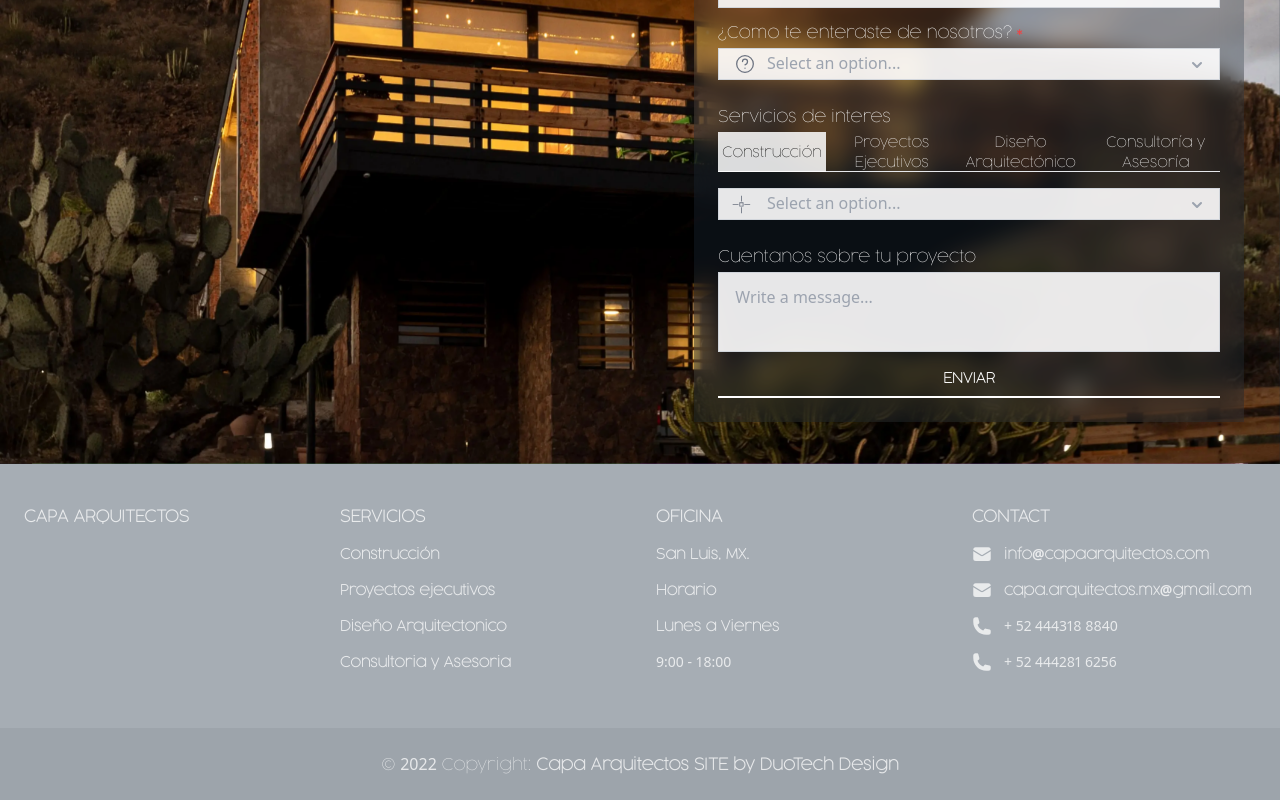
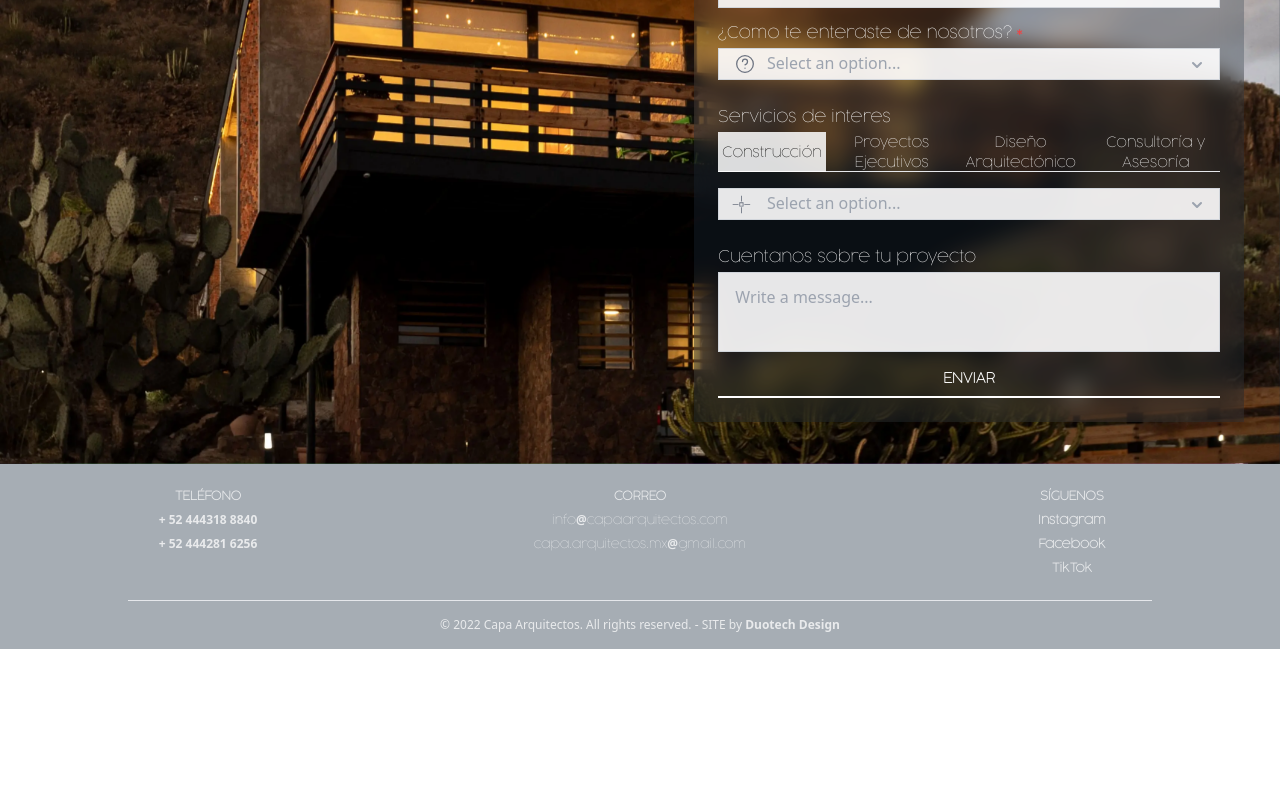
Before and after one commit to Duotech-Design/capaarquitectos-landing, a React (Vite) app: page /contact-us in a window 1280 px wide. Shown: the part 336-1136 px from the top of the page. After the commit the page ends 985 px from the top, so only its background shows below. Built offline with nearby package versions, Linux system fonts and the light colour scheme.

Commit message:
changes in footer style

```diff
--- a/src/components/footer/Footer.tsx
+++ b/src/components/footer/Footer.tsx
@@ -1,146 +1,55 @@
 export const Footer = () => {
   return (
     <>
-      <footer className="backdrop-blur-sm z-50 bg-darkBlue/40 text-center text-white/75 lg:text-left">
-        <div className="mx-6 py-10 text-center md:text-left">
-          <div className="grid-1 grid gap-8 md:grid-cols-2 lg:grid-cols-4">
-            <div className="">
-              <h6 className="mb-4 flex items-center justify-center font-bold uppercase md:justify-start">
-                <span className=""></span>
-                Capa Arquitectos
-              </h6>
-            </div>
-
+      <footer className="bg-darkBlue/40 text-center text-white/75 lg:text-left">
+        <div className="py-6 text-center">
+          <div className="grid grid-cols-1 gap-4 md:grid-cols-3">
+            {/* Contact Information */}
             <div>
-              <h6 className="mb-4 flex justify-center font-bold uppercase md:justify-start">
-                Servicios
-              </h6>
-              <p className="mb-4 text-sm font-bold">
-                Construcción
-              </p>
-              <p className="mb-4 text-sm font-bold">
-                Proyectos ejecutivos
-              </p>
-              <p className="mb-4 text-sm font-bold">
-                Diseño Arquitectonico
-              </p>
-              <p className="text-sm font-bold">
-                Consultoria y Asesoria
-              </p>
-            </div>
-            <div>
-              <h6 className="mb-4 flex justify-center font-bold uppercase md:justify-start ">
-                Oficina
-              </h6>
-              <p className="mb-4 flex items-center justify-center md:justify-start text-sm font-bold">
-
-                San Luis, MX.
-              </p>
-              <p className="mb-4 text-sm font-bold">
-               Horario
-              </p>
-              <p className="mb-4 text-sm font-bold">
-                Lunes a Viernes
-              </p>
-              <p className="font-sans font-semibold sm:font-light text-sm">
-                9:00 - 18:00
-              </p>
-            </div>
-
-            <div>
-              <h6 className="mb-4 flex justify-center font-bold uppercase md:justify-start">
-                Contact
-              </h6>
-              <p className="mb-4 flex items-center justify-center md:justify-start text-sm font-bold">
-                <span className="me-3 [&>svg]:h-5 [&>svg]:w-5">
-                  <svg
-                    xmlns="http://www.w3.org/2000/svg"
-                    viewBox="0 0 24 24"
-                    fill="currentColor"
-                  >
-                    <path d="M1.5 8.67v8.58a3 3 0 003 3h15a3 3 0 003-3V8.67l-8.928 5.493a3 3 0 01-3.144 0L1.5 8.67z" />
-                    <path d="M22.5 6.908V6.75a3 3 0 00-3-3h-15a3 3 0 00-3 3v.158l9.714 5.978a1.5 1.5 0 001.572 0L22.5 6.908z" />
-                  </svg>
-                </span>
-                info <span className="font-sans font-bold">@</span>
-                capaarquitectos.com
-              </p>
-              <p className="mb-4 flex items-center justify-center md:justify-start text-sm font-bold">
-                <span className="me-3 [&>svg]:h-5 [&>svg]:w-5">
-                  <svg
-                    xmlns="http://www.w3.org/2000/svg"
-                    viewBox="0 0 24 24"
-                    fill="currentColor"
-                  >
-                    <path d="M1.5 8.67v8.58a3 3 0 003 3h15a3 3 0 003-3V8.67l-8.928 5.493a3 3 0 01-3.144 0L1.5 8.67z" />
-                    <path d="M22.5 6.908V6.75a3 3 0 00-3-3h-15a3 3 0 00-3 3v.158l9.714 5.978a1.5 1.5 0 001.572 0L22.5 6.908z" />
-                  </svg>
-                </span>
-                capa.arquitectos.mx
-                <span className="font-sans font-bold">@</span>gmail.com
-              </p>
-              <p className="mb-4 flex items-center justify-center md:justify-start text-sm font-bold">
-                <span className="me-3 [&>svg]:h-5 [&>svg]:w-5">
-                  <svg
-                    xmlns="http://www.w3.org/2000/svg"
-                    viewBox="0 0 24 24"
-                    fill="currentColor"
-                  >
-                    <path
-                      fill-rule="evenodd"
-                      d="M1.5 4.5a3 3 0 013-3h1.372c.86 0 1.61.586 1.819 1.42l1.105 4.423a1.875 1.875 0 01-.694 1.955l-1.293.97c-.135.101-.164.249-.126.352a11.285 11.285 0 006.697 6.697c.103.038.25.009.352-.126l.97-1.293a1.875 1.875 0 011.955-.694l4.423 1.105c.834.209 1.42.959 1.42 1.82V19.5a3 3 0 01-3 3h-2.25C8.552 22.5 1.5 15.448 1.5 6.75V4.5z"
-                      clip-rule="evenodd"
-                    />
-                  </svg>
-                </span>
-                <a
-                  href="https://wa.me/524443188840?text=Quiero%20cotizar%20un%20servicio"
-                  className="font-sans font-semibold sm:font-light proportional-nums lining-nums "
-                >
+              <h6 className="mb-2 text-xs font-bold uppercase">TELÉFONO</h6>
+              <p className="mb-2 text-xs font-sans font-semibold">
+                <a href="https://wa.me/524443188840?text=Quiero%20cotizar%20un%20servicio" className="font-sans font-semibold">
                   + 52 444318 8840
                 </a>
               </p>
-              <p className="mb-4 flex items-center justify-center md:justify-start text-sm">
-                <span className="me-3 [&>svg]:h-5 [&>svg]:w-5">
-                  <svg
-                    xmlns="http://www.w3.org/2000/svg"
-                    viewBox="0 0 24 24"
-                    fill="currentColor"
-                  >
-                    <path
-                      fill-rule="evenodd"
-                      d="M1.5 4.5a3 3 0 013-3h1.372c.86 0 1.61.586 1.819 1.42l1.105 4.423a1.875 1.875 0 01-.694 1.955l-1.293.97c-.135.101-.164.249-.126.352a11.285 11.285 0 006.697 6.697c.103.038.25.009.352-.126l.97-1.293a1.875 1.875 0 011.955-.694l4.423 1.105c.834.209 1.42.959 1.42 1.82V19.5a3 3 0 01-3 3h-2.25C8.552 22.5 1.5 15.448 1.5 6.75V4.5z"
-                      clip-rule="evenodd"
-                    />
-                  </svg>
-                </span>
-                <a
-                  href="https://wa.me/524442816256?text=Quiero%20cotizar%20un%20servicio"
-                  className="font-sans font-semibold sm:font-light proportional-nums lining-nums"
-                >
+              <p className="text-xs font-sans font-semibold">
+                <a href="https://wa.me/524442816256?text=Quiero%20cotizar%20un%20servicio" className="font-sans font-semibold">
                   + 52 444281 6256
                 </a>
               </p>
             </div>
+
+            {/* Email Information */}
+            <div>
+              <h6 className="mb-2 text-xs font-bold uppercase">CORREO</h6>
+              <p className="mb-2 text-xs ">
+                <a href="mailto:info@capaarquitectos.com" >
+                  info<span className="font-sans font-bold">@</span>capaarquitectos.com
+                </a>
+              </p>
+              <p className="text-xs ">
+                <a href="mailto:capa.arquitectos.mx@gmail.com" >
+                  capa.arquitectos.mx<span className="font-sans font-bold">@</span>gmail.com
+                </a>
+              </p>
+            </div>
+
+            {/* Social Media Links */}
+            <div>
+              <h6 className="mb-2 text-xs font-bold uppercase">SÍGUENOS</h6>
+              <p className="mb-2 text-xs  font-semibold">Instagram</p>
+              <p className="mb-2 text-xs font-semibold">Facebook</p>
+              <p className="text-xs  font-semibold">TikTok</p>
+            </div>
           </div>
         </div>
 
-        <div className="bg-black/5 p-6 text-center">
+        {/* Footer bottom line */}
+        <div className="max-w-5xl mx-auto border-t border-white/8 py-4 text-center text-xs font-sans">
           <span>
-            © <span className="font-sans font-thin">2022</span> Copyright:
+            © 2022 Capa Arquitectos. All rights reserved. - SITE by
+            <a href="https://duotechdesign.com/" className="font-bold"> Duotech Design</a>
           </span>
-          <a className="font-bold" href="https://tw-elements.com/">
-            {" "}
-            Capa Arquitectos
-          </a>
-          <a className="font-bold" >
-            {" "}
-            SITE by
-          </a>
-          <a className="font-bold" href="https://duotechdesign.com/" >
-            {" "}
-           DuoTech Design
-          </a>
         </div>
       </footer>
     </>
```
